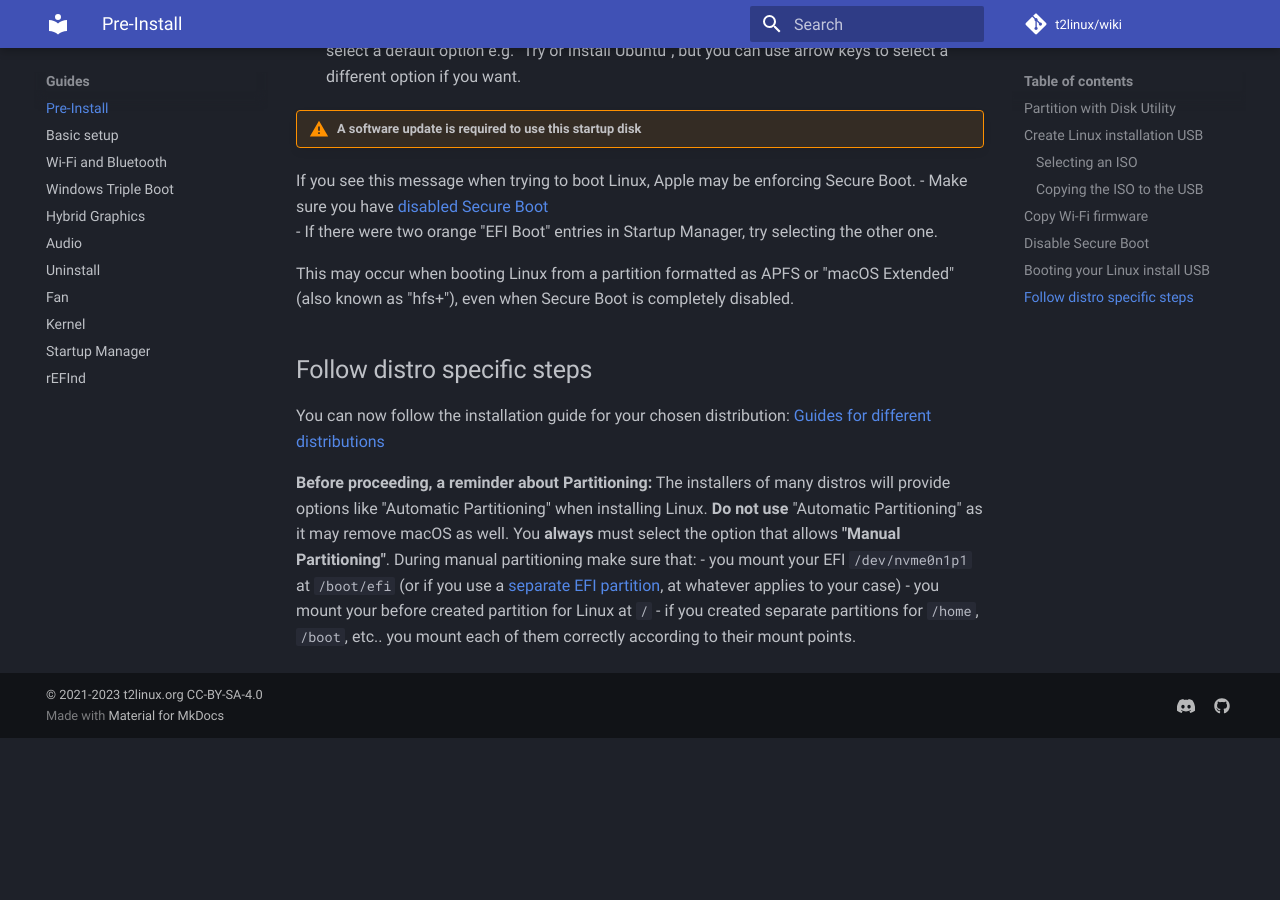
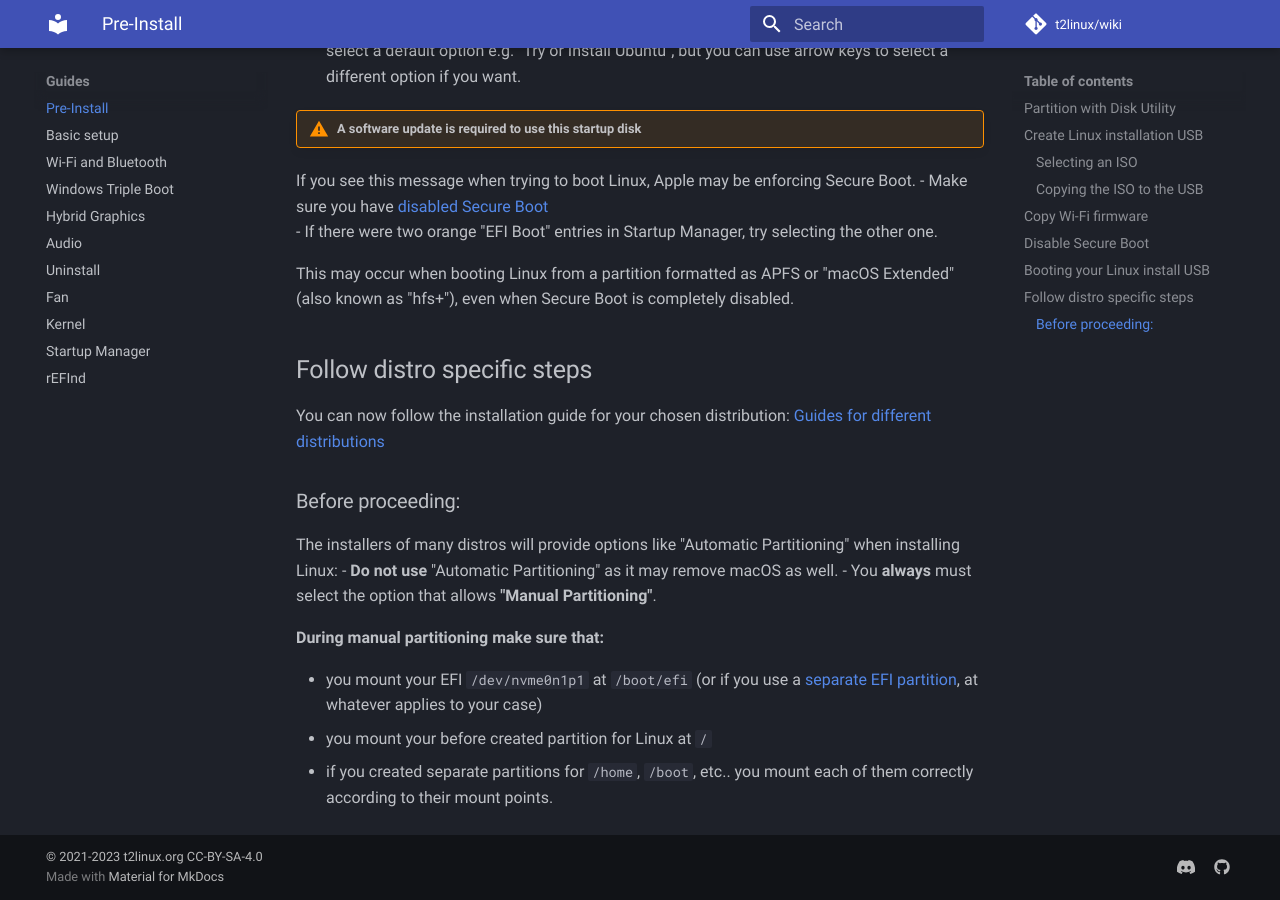
Before and after one commit to t2linux/wiki, an MkDocs documentation site: the page built from docs/guides/preinstall.md, in a window 1280 px wide and 900 px high, scrolled down 3303 px. Built offline with MkDocs 1.6.1 and Material for MkDocs 9.7.7, drawn with Linux system fonts in a browser that asks for light colours; comment, search, counter and statistics services are not loaded; before the commit the page ends 4041 px from its top, so only the background shows below that.

Commit message:
Fixed Distro specific steps formatting

```diff
--- a/docs/guides/preinstall.md
+++ b/docs/guides/preinstall.md
@@ -105,11 +105,13 @@ This may occur when booting Linux from a partition formatted as APFS or "macOS E
 
 You can now follow the installation guide for your chosen distribution: [Guides for different distributions](https://wiki.t2linux.org/distributions/overview/)
 
-**Before proceeding, a reminder about Partitioning:**
-The installers of many distros will provide options like "Automatic Partitioning" when installing Linux.
-**Do not use** "Automatic Partitioning" as it may remove macOS as well.
-You **always** must select the option that allows **"Manual Partitioning"**.
-During manual partitioning make sure that:
+### Before proceeding:
+The installers of many distros will provide options like "Automatic Partitioning" when installing Linux:
+- **Do not use** "Automatic Partitioning" as it may remove macOS as well.
+- You **always** must select the option that allows **"Manual Partitioning"**.
+
+**During manual partitioning make sure that:**
+
 - you mount your EFI `/dev/nvme0n1p1`  at `/boot/efi` (or if you use a [separate EFI partition](https://wiki.t2linux.org/guides/windows/#using-seperate-efi-partitions), at whatever applies to your case)
 - you mount your before created partition for Linux at `/`
 - if you created separate partitions for `/home`, `/boot`, etc.. you mount each of them correctly according to their mount points.
```
